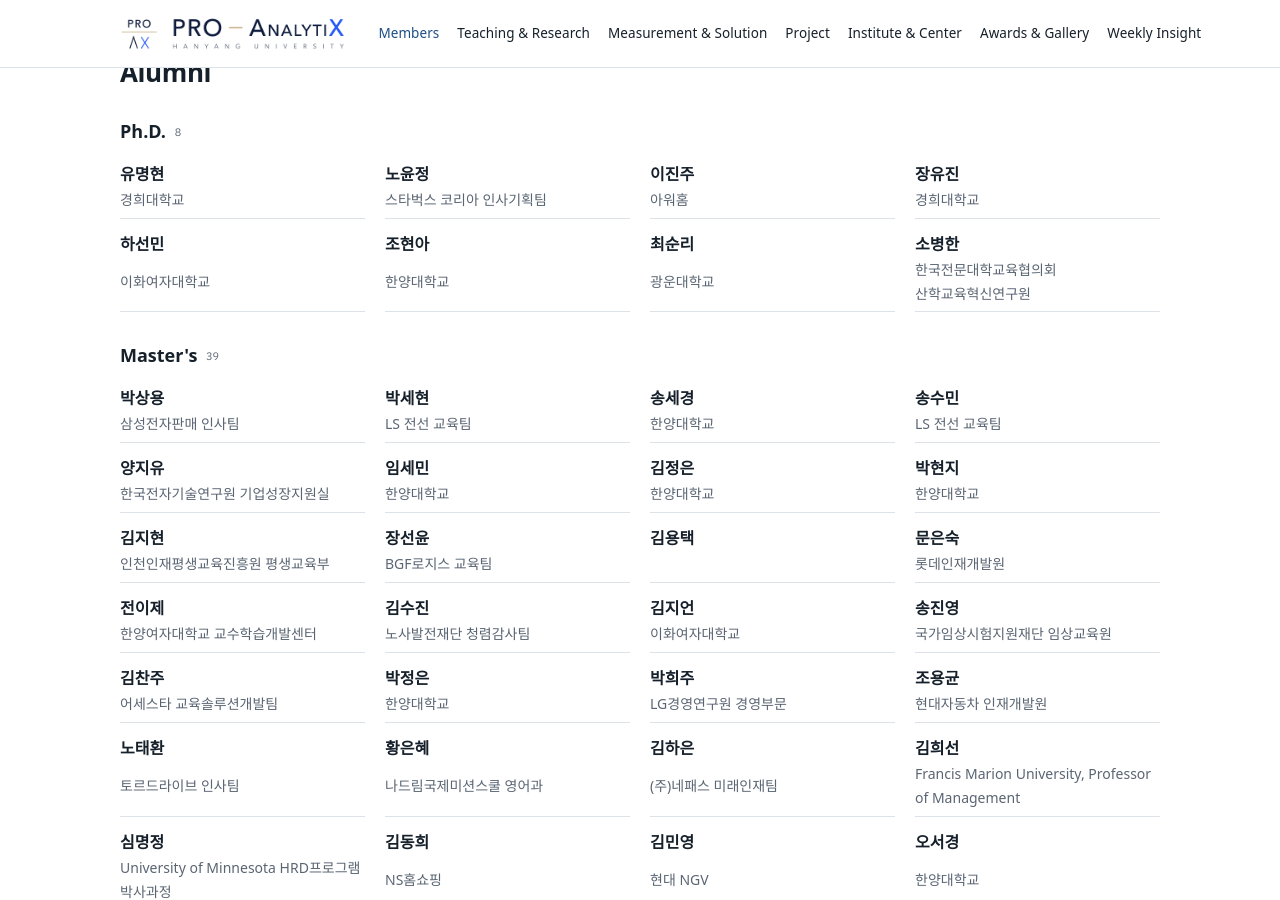
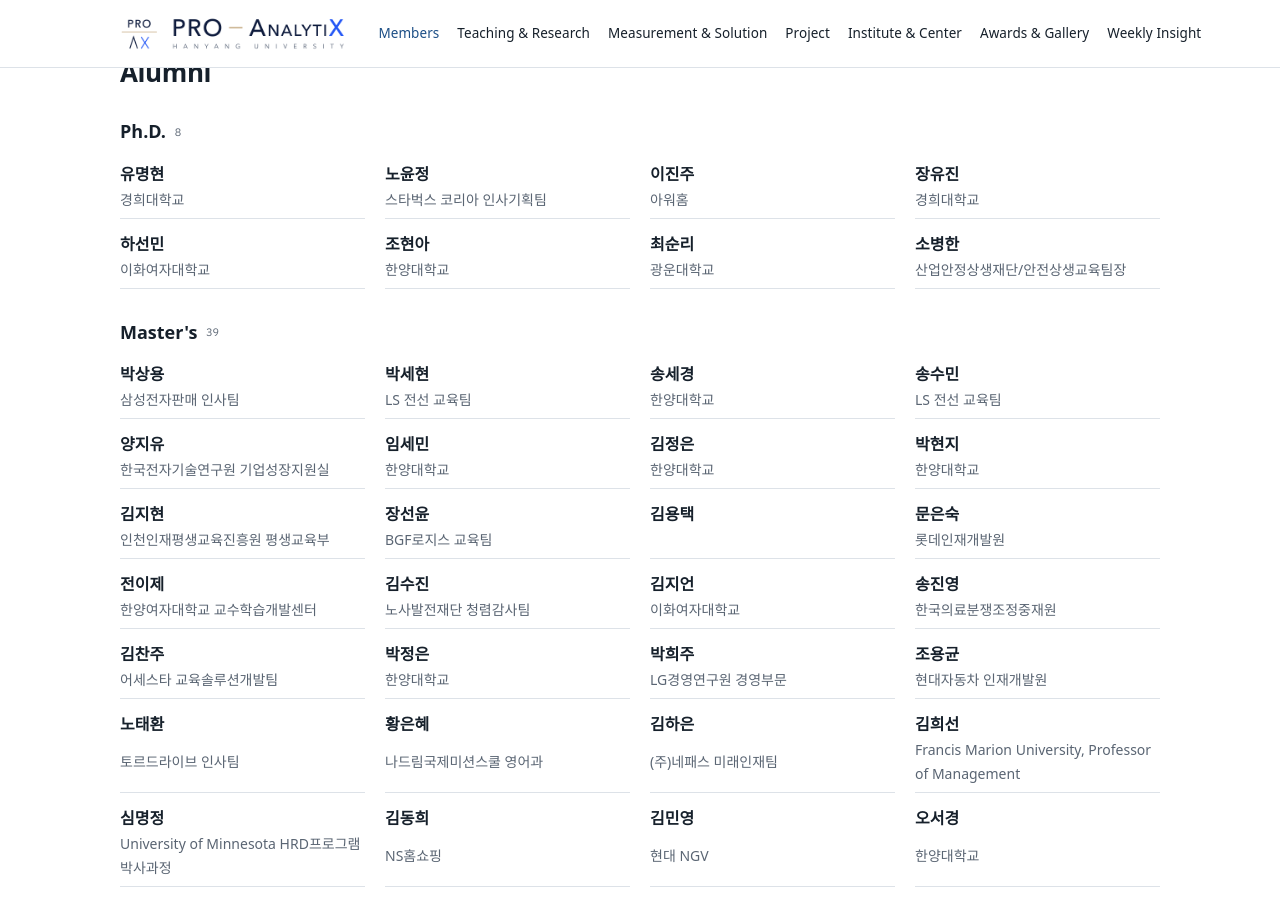
Before and after one commit to drsprolab/drsprolab.github.io, a Jekyll site: the page built from members.md, in a window 1280 px wide and 900 px high, scrolled down 8228 px. Built offline with Jekyll 4.4.1, drawn with Linux system fonts in a browser that asks for light colours; some web fonts are replaced.

Commit message:
Update alumni affiliations for 소병한 and 송진영

```diff
--- a/_data/members.yml
+++ b/_data/members.yml
@@ -306,7 +306,7 @@
     degree: "Ph.D."
   - name: "소병한"
     name_en: "byung han So"
-    affiliation: "한국전문대학교육협의회 산학교육혁신연구원"
+    affiliation: "산업안정상생재단/안전상생교육팀장"
     degree: "Ph.D."
 alumni_ma:
   - name: "박상용"
@@ -366,7 +366,7 @@
     degree: "M.A."
   - name: "송진영"
     name_en: "Jin Young Song"
-    affiliation: "국가임상시험지원재단 임상교육원"
+    affiliation: "한국의료분쟁조정중재원"
     degree: "M.A."
   - name: "김찬주"
     name_en: "Chan Ju Kim"
```
